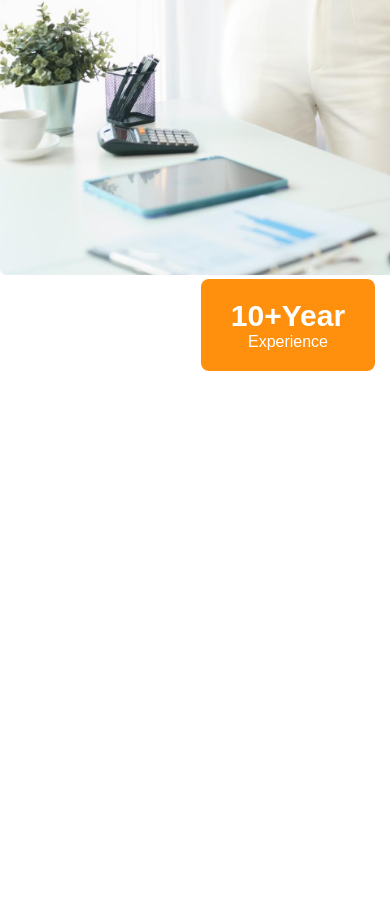
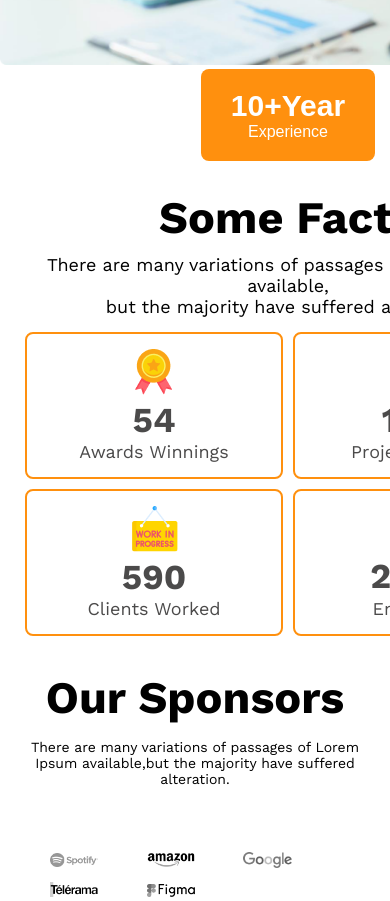
Before and after one commit to rifat-art/second-assignment, a plain HTML site: page index.html in a window 390 px wide. Shown: the part 4172-5073 px from the top of the page. Before the commit the page ends 4643 px from the top, so only its background shows below. Drawn offline with nearby package versions, Linux system fonts and the light colour scheme.

Commit message:
sponsors ection responsive done

```diff
--- a/css/resposive.css
+++ b/css/resposive.css
@@ -44,7 +44,6 @@
   .hero-text p{
       margin: 15px;
       font-size: 14px;
-      overflow-wrap: ;
   }
   .hero-btn{
       text-align: center;
@@ -67,6 +66,7 @@
     align-items: center;
     width: 576px;
     margin: auto;
+    padding: 30px 0px;
   }
   .glary {
     display: flex;
@@ -95,6 +95,7 @@ Experience section start
 .sec-two{
    margin: auto;
    width: 576px;
+   padding: 30px 0px;
 }
 .experience{
     display: flex;
@@ -161,4 +162,46 @@ Experience section end
 ==========================*/
 
 
+.some-facts{
+
 }
+.some-fact-sec{
+    text-align: center;
+    width: 576px;
+    margin: auto;
+}
+.some-facts{
+    display: grid;
+    grid-template-columns: 1fr 1fr;
+    gap: 10px;
+    padding: 15px;
+    margin: 0px 10px;
+}
+.one-fact{
+    padding: 15px 0px;
+}
+.some-fact-headings p{
+    margin: 0px 10px;
+}
+/* 8888888888888888888888888888888 */
+
+.sponsors-sec{
+    display: flex;
+    flex-direction: column;
+    margin: auto;
+    width: 100%;
+}
+
+.sponsor-images{
+    display: grid;
+    grid-template-columns: repeat(3, 1fr);
+    row-gap: 10px;
+    justify-items: center;
+    align-items: center;
+    padding: 0px 50px;
+}
+.sponsor-images img{
+    width: 50%;
+}
+
+}
--- a/css/style.css
+++ b/css/style.css
@@ -226,10 +226,7 @@ Experience section end
 /* hover */
 
 .one-fact:hover{
-    border: 2px solid var(--pri-color);
-    background-color: rgb(134, 253, 213);
-    border-radius: 8px;
-    padding: 40px 40px;
+
 }
 /* hover */
 
--- a/index.html
+++ b/index.html
@@ -190,7 +190,7 @@
 
 
 
-    <section class="some-fact-sec hide">
+    <section class="some-fact-sec">
         <div class="some-fact-headings">
             <h2>Some Facts</h2>
             <p>
@@ -259,7 +259,7 @@
     Sponsors section start
 ================================-->
 
-<section class="sponsors-sec hide">
+<section class="sponsors-sec">
     <div class="hero-sec">
         <div class="hero-text">
             <h2>
```
